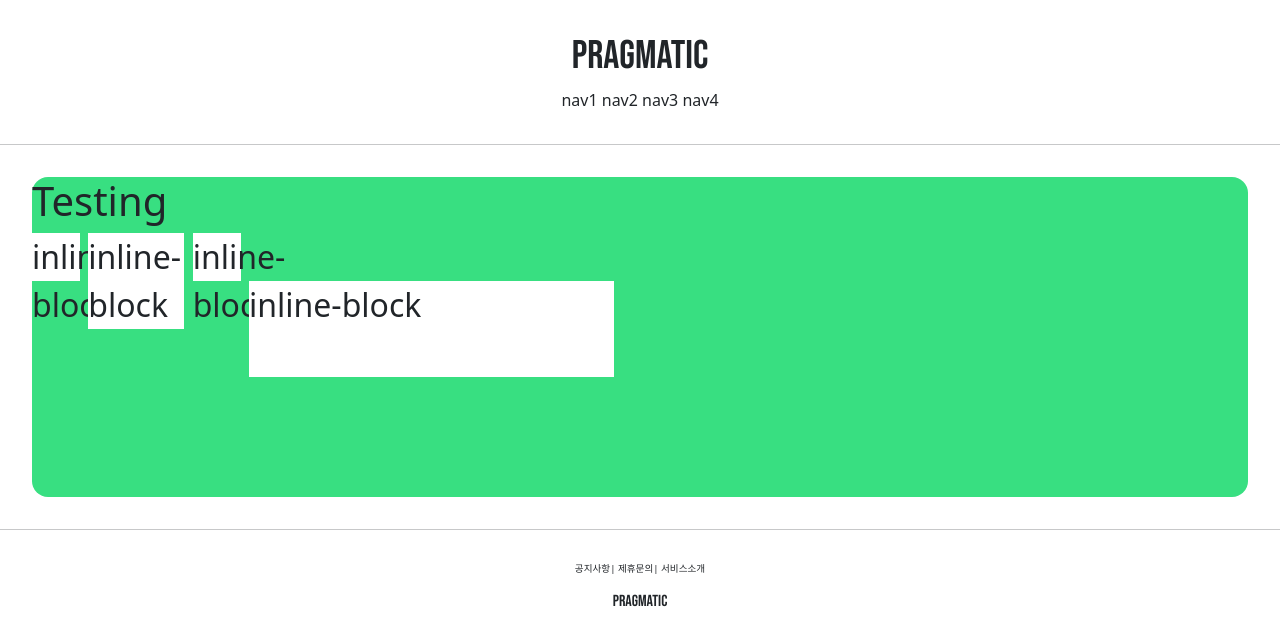
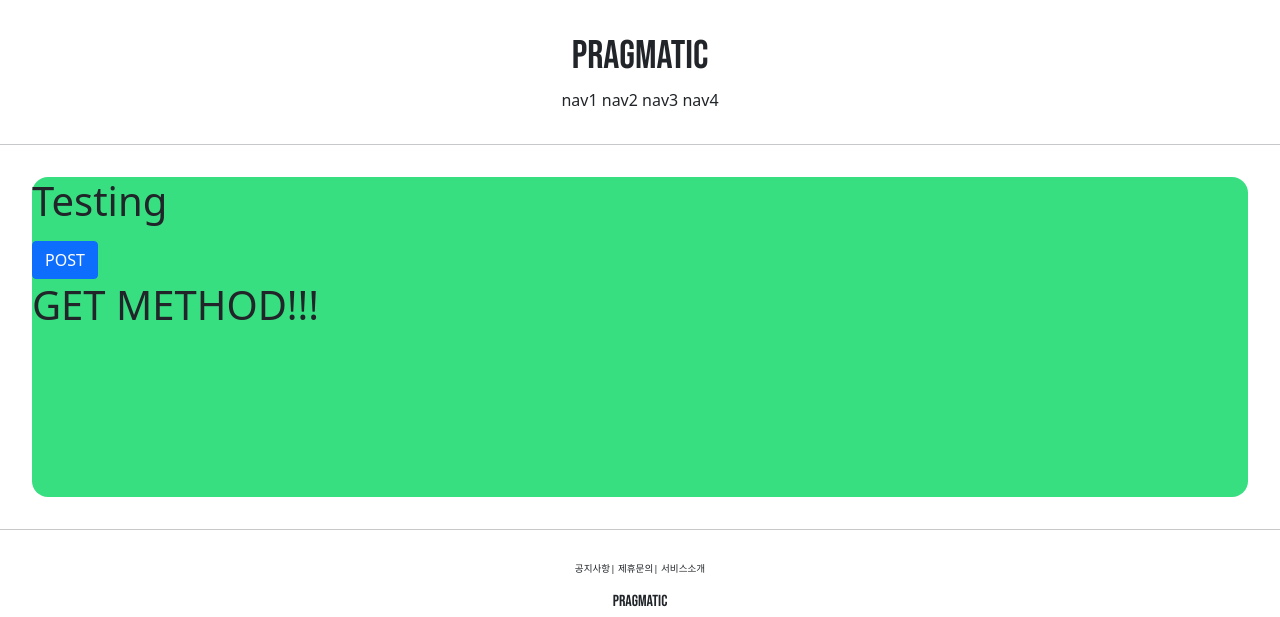
Before and after one commit to john9803/Desperate_Django, a Django app: page /account/hello_world/ in a window 1280 px wide. Shown: the top 617 px of the page. Run offline with Django 3.2, Linux system fonts and the light colour scheme.

Commit message:
django course 16 commit

```diff
--- a/pragmatic/accountapp/templates/accountapp/hello_world.html
+++ b/pragmatic/accountapp/templates/accountapp/hello_world.html
@@ -16,11 +16,16 @@
         Testing
     </h1>
 
+    <form action="/account/hello_world/" method="post">
+        {% csrf_token %} <!--장고에서 POST를 쓸때는 이걸 써줘야 기능을 작동함!-->
+        <input type="submit" class="btn btn-primary" value="POST">
+    </form>
 
-    <div class="testing" style="display: inline-block; width: 48px; height: 48px ">inline-block</div>
-    <div class="testing" style="display: inline-block; width: 3em; height: 3em ">inline-block</div>
-    <div class="testing" style="display: inline-block; width: 3rem; height: 3rem ">inline-block</div>
-    <div class="testing" style="display: inline-block; width: 30%; height: 30%">inline-block</div>
+
+    <h1>
+        {{ text }}
+
+    </h1>
 
 
 </div >
--- a/pragmatic/accountapp/views.py
+++ b/pragmatic/accountapp/views.py
@@ -3,5 +3,9 @@ from django.shortcuts import render
 
 
 def hello_world(request):
-    return render(request, 'accountapp/hello_world.html')
+
+    if request.method == "POST":
+        return render(request, 'accountapp/hello_world.html', context={'text': 'POST METHOD!!!'})
+    else:
+        return render(request, 'accountapp/hello_world.html', context={'text': 'GET METHOD!!!'})
     #return HttpResponse('hello_world') # 웹페이지에서 보이는 컨텐츠를 정해준다!
```
